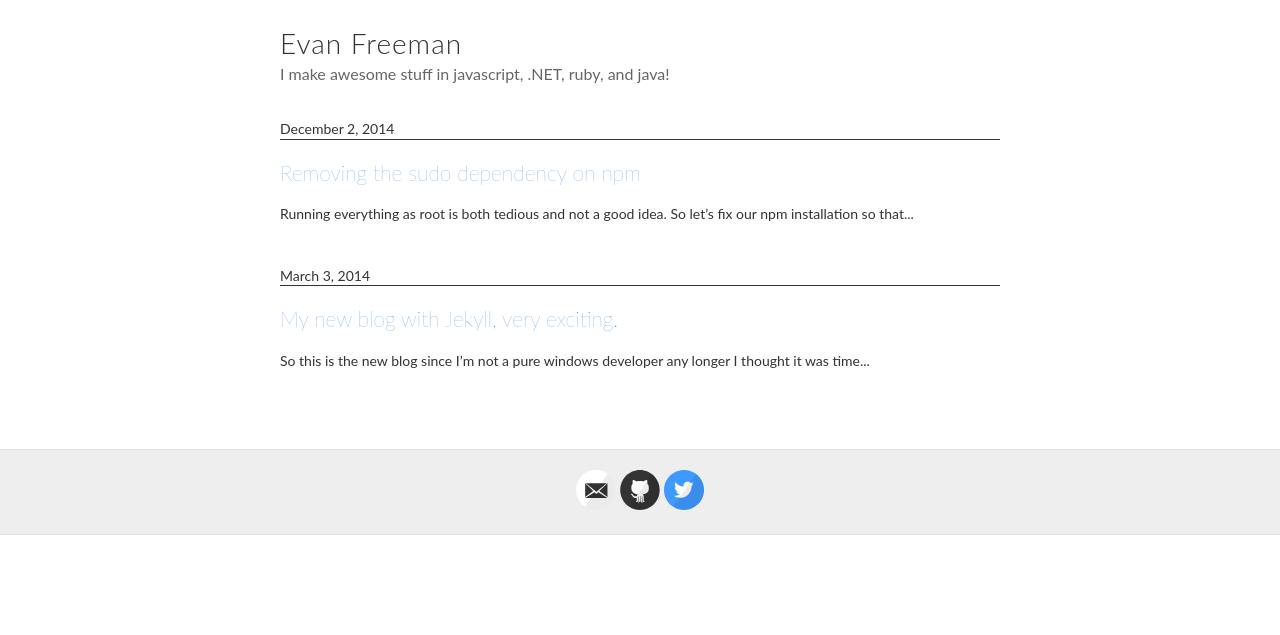
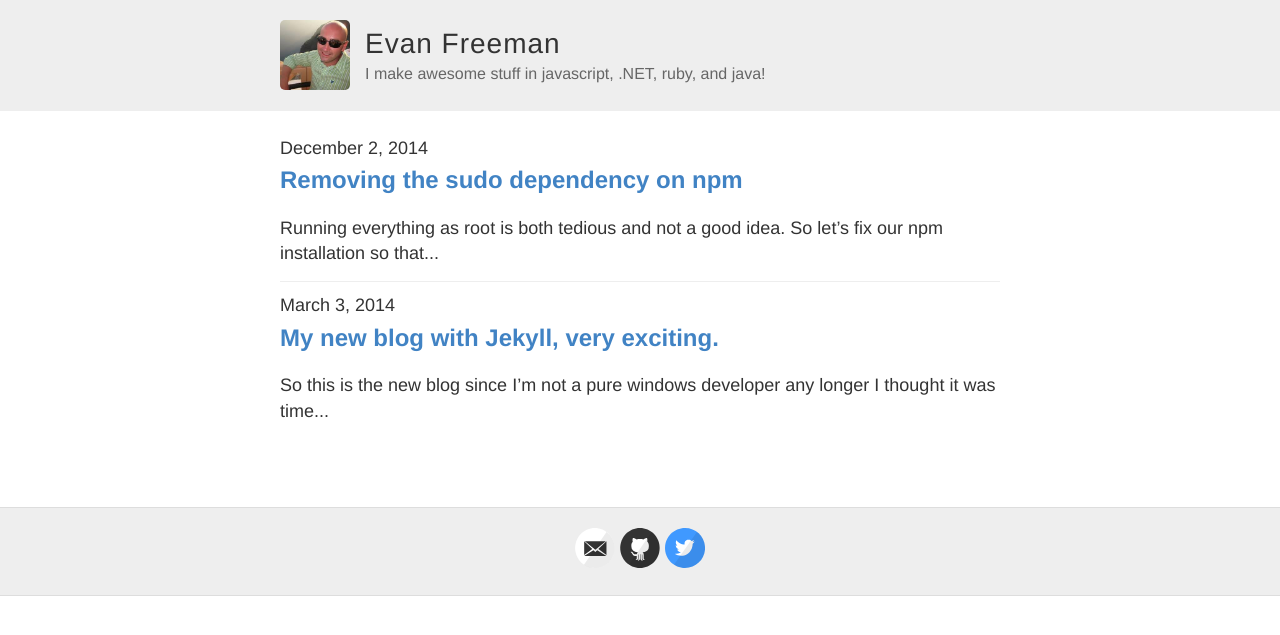
Before and after one commit to EvanFreeman/evanfreeman.github.io, a Jekyll site: the page built from index.html, in a window 1280 px wide. Shown: the top 635 px of the page. Built offline with Jekyll 4.4.1, drawn with Linux system fonts in a browser that asks for light colours.

Commit message:
updates to styles again

```diff
--- a/_layouts/default.html
+++ b/_layouts/default.html
@@ -24,6 +24,7 @@
     <div class="wrapper-masthead">
       <div class="container">
         <header class="masthead clearfix">
+          <a href="{{ site.baseurl }}/" class="site-avatar"><img src="{{ site.avatar }}"/></a>
           <div class="site-info">
             <h1 class="site-name"><a href="{{ site.baseurl }}/">{{ site.name }}</a></h1>
             <p class="site-description">{{ site.description }}</p>
--- a/style.scss
+++ b/style.scss
@@ -19,10 +19,7 @@ html {
 
 body {
 	background: $white;
-  font: 14px/1.4 $lato;
-  ne-height: 1.4;
-  color: #333;
-  text-shadow: 0 1px 0 rgba(255,255,255,1.0);
+  font: 18px/1.4 $helvetica;
   color: $darkGray;
 }
 
@@ -34,12 +31,12 @@ body {
 }
 
 h1, h2, h3, h4, h5, h6 {
-  font-family: $lato;
+  font-family: $helveticaNeue;
   color: $darkerGray;
-  font-weight: lighter;
+  font-weight: bold;
 
   line-height: 1.7;
-  margin: -5px 0 -15 0;
+  margin: 1em 0 15px;
   padding: 0;
 
   @include mobile {
@@ -55,20 +52,20 @@ h1 {
 }
 
 h2 {
-  font-size: 21px;
+  font-size: 24px;
 }
 
 h3 {
-  font-size: 18px;
+  font-size: 20px;
 }
 
 h4 {
-  font-size: 16px;
+  font-size: 18px;
   color: $gray;
 }
 
 p {
-  margin: 1em 0;
+  margin: 15px 0;
 }
 
 a {
@@ -149,11 +146,17 @@ img {
 //
 
 .wrapper-masthead {
-  margin-bottom: 0px;
+  background: $lightGray;
+  margin-bottom: 50px;
 }
 
 .masthead {
   padding: 20px 0;
+  border-bottom: 1px solid $lightGray;
+
+  @include mobile {
+    text-align: center;
+  }
 }
 
 .site-avatar {
@@ -163,6 +166,7 @@ img {
   margin-right: 15px;
 
   @include mobile {
+    float: none;
     display: block;
     margin: 0 auto;
   }
@@ -186,7 +190,7 @@ img {
   margin: 0;
   color: $darkGray;
   cursor: pointer;
-  font-family: $lato;
+  font-family: $helveticaNeue;
   font-weight: 300;
   font-size: 28px;
   letter-spacing: 1px;
@@ -205,7 +209,7 @@ img {
 nav {
   float: right;
   margin-top: 23px; // @TODO: Vertically middle align
-  font-family: $lato;
+  font-family: $helveticaNeue;
   font-size: 18px;
 
   @include mobile {
@@ -232,13 +236,10 @@ nav {
 //
 // .main
 //
-.listing h2 {
-  margin: 40px 0 0 0;
-}
 
 .posts > .post {
-  padding-top:1em;
-  padding-bottom: 1em;
+  margin-bottom: 2em;
+  border-bottom: 1px solid $lightGray;
 }
 
 .posts > .post:last-child {
@@ -252,7 +253,7 @@ nav {
     border-left: 2px solid $gray;
     padding: 0.1em 1em;
     color: $gray;
-    font-size: 17px;
+    font-size: 22px;
     font-style: italic;
   }
 
@@ -267,9 +268,7 @@ nav {
 }
 
 .post-date {
-  font-size: 14px;
-  margin: 0 0 15px 0;
-  border-bottom: 1px solid #333;
+  margin: -25px  0;
 }
 
 .wrapper-footer {
```
